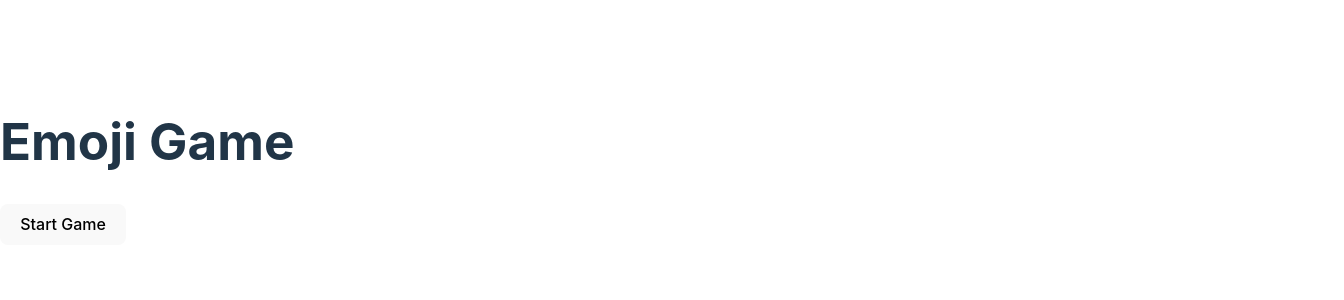
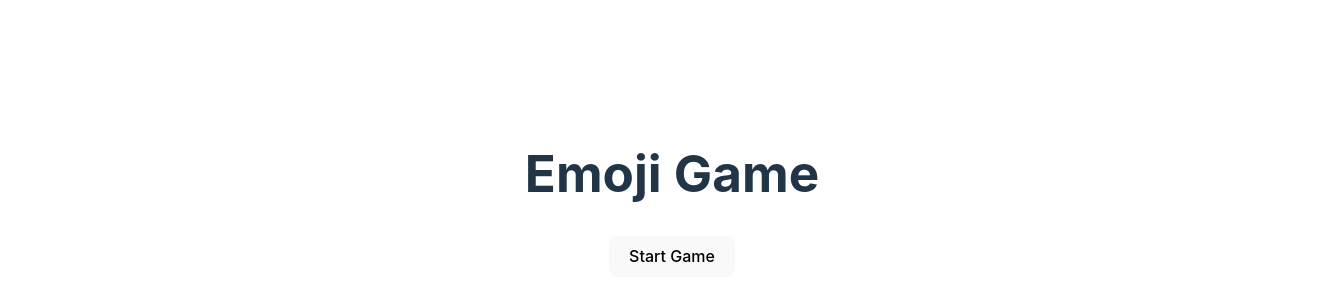
Before and after one commit to ssohyun0/Emoji_Spotter, a React (Vite) app: page / in a window 1280 px wide. Shown: the part 238-538 px from the top of the page, 1344 px wide, since content can reach past the window. Built offline with nearby package versions, Linux system fonts and the light colour scheme.

Commit message:
UI & 셀 선택 수정

```diff
--- a/src/App.css
+++ b/src/App.css
@@ -1,9 +1,20 @@
+body,
 #root {
   max-width: 1280px;
   width: 100%;
+  height: 100vh;
   margin: 0 auto;
   padding: 2rem;
   text-align: center;
+  display: flex;
+  justify-content: center;
+  align-items: center;
+}
+
+.child-container {
+  display: flex;
+  justify-content: center;
+  align-items: center;
 }
 
 .logo {
--- a/src/App.tsx
+++ b/src/App.tsx
@@ -3,6 +3,7 @@ import { useMutation } from "@tanstack/react-query";
 import axios from "axios";
 import GameStartScreen from "./components/GameStartScreen";
 import Game from "./components/Game";
+import "./App.css";
 
 const App = () => {
   const [gameState, setGameState] = useState<
--- a/src/components/GameBoard.tsx
+++ b/src/components/GameBoard.tsx
@@ -79,6 +79,12 @@ const GameBoard: React.FC<GameBoardProps> = ({ round, roomId }) => {
     }
   }, [roomState, broadAnswerCalled, gridSize]);
 
+  // 라운드 변경 시 selectedCell 초기화
+  useEffect(() => {
+    setSelectedCell(null);
+    console.log("Selected cell reset for new round.");
+  }, [round]);
+
   // 셀 클릭 핸들러
   const handleCellClick = (index: number) => {
     if (selectedCell !== null) return; // 이미 셀이 선택되었으면 클릭 비활성화
```
